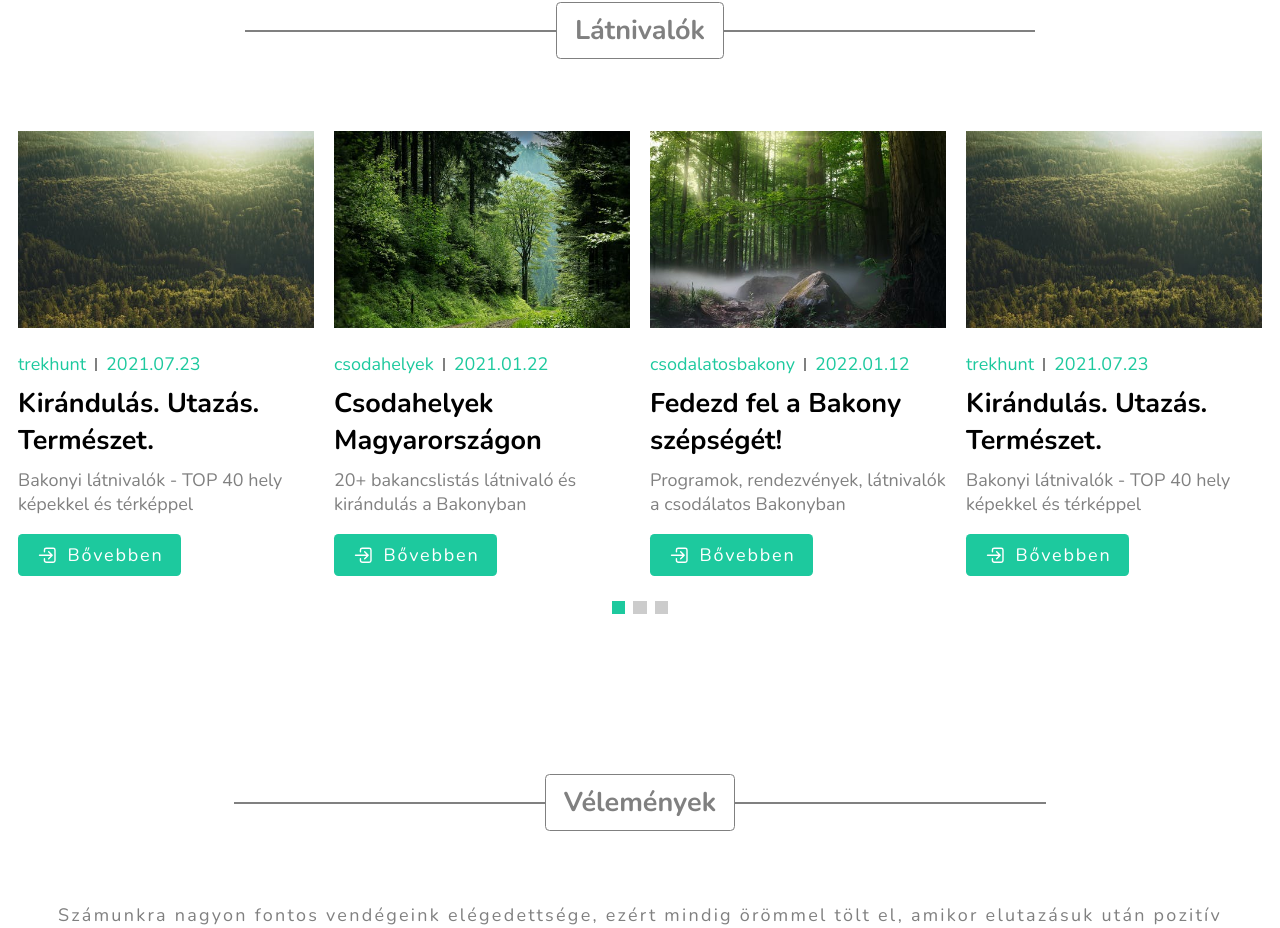
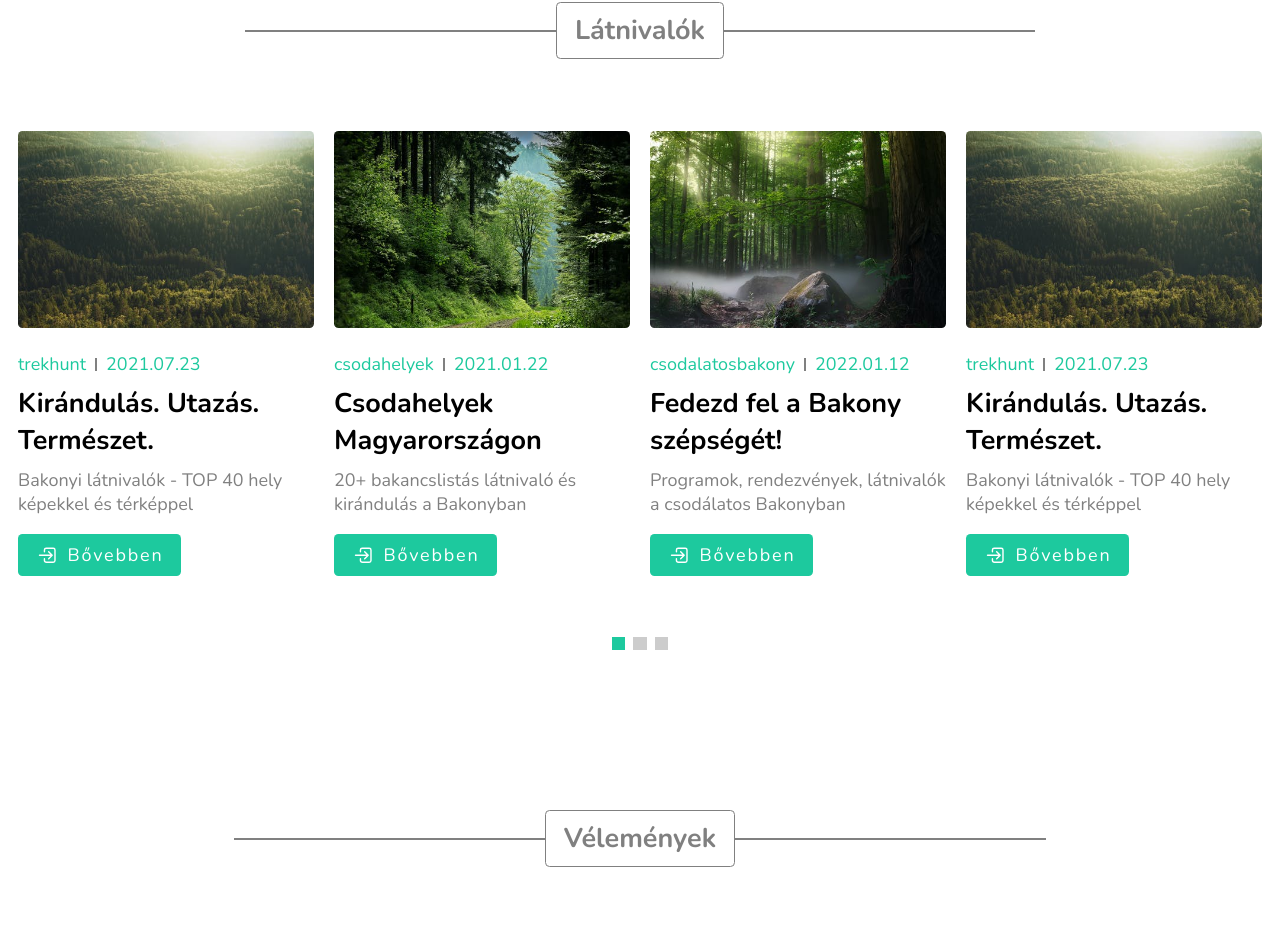
Before and after one commit to xdevtomix/bakonyi, a React (Vite) app: page / in a window 1280 px wide. Shown: the part 3960-4888 px from the top of the page. Built offline with nearby package versions, Linux system fonts and the light colour scheme; no server answers.

Commit message:
programs work 3

```diff
--- a/src/components/Programs.jsx
+++ b/src/components/Programs.jsx
@@ -123,13 +123,14 @@ const SwiperContainer = styled.div`
 `;
 
 const SlideItem = styled.div`
-    padding-bottom: 3rem;
+    padding-bottom: 5rem;
 
     img {
         width: 100%;
         aspect-ratio: 3 / 2;
         margin-bottom: 1rem;
         object-fit: cover;
+        border-radius: 0.25rem;
     }
 
     >div {
```
